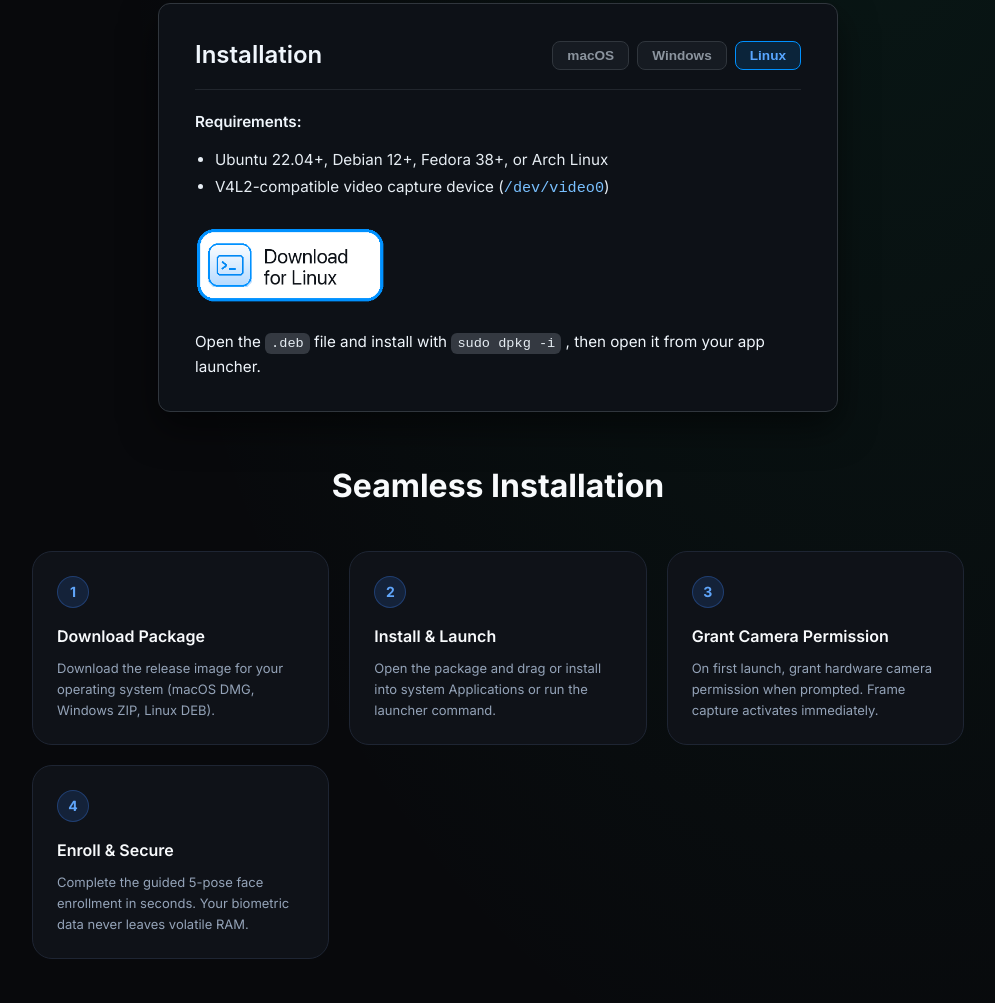
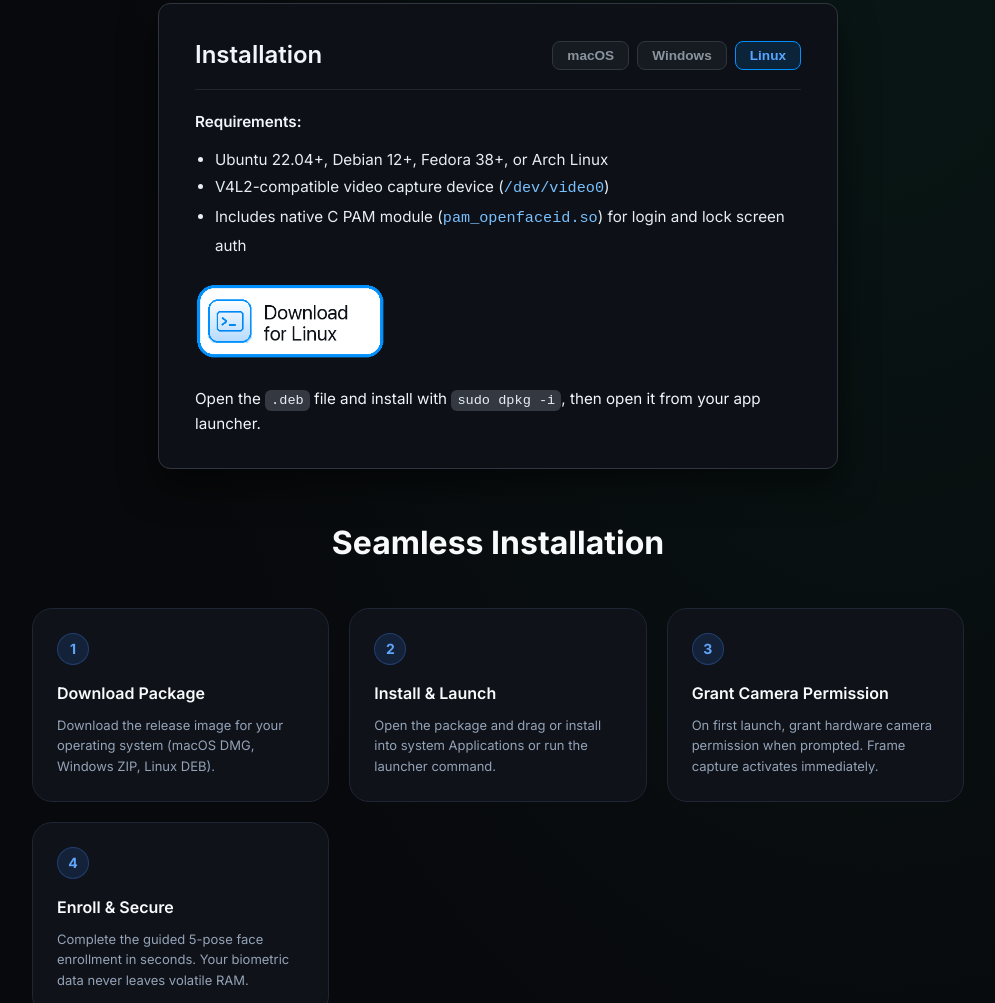
Before and after one commit to JayantOlhyan/OpenFaceID, a website: page website/index.html in a window 1280 px wide. Shown: the part 2110-3113 px from the top of the page, without its empty margins (142-1137 px from the left). Drawn offline with Linux system fonts and the light colour scheme.

Commit message:
docs(website): update platform installation guides and system requirements

```diff
--- a/website/index.html
+++ b/website/index.html
@@ -209,7 +209,8 @@
         </div>
 
         <p style="color: #f0f6fc; font-size: 0.95rem; margin: 0; line-height: 1.6;">
-          Open the <code style="background: rgba(110, 118, 129, 0.4); padding: 3px 6px; border-radius: 6px; color: #e6edf3; font-size: 0.85rem; font-family: ui-monospace, SFMono-Regular, monospace;">.dmg</code> file and drag <strong>OpenFaceID</strong> to <code style="background: rgba(110, 118, 129, 0.4); padding: 3px 6px; border-radius: 6px; color: #e6edf3; font-size: 0.85rem; font-family: ui-monospace, SFMono-Regular, monospace;">/Applications</code> , then open it.
+          Open the <code style="background: rgba(110, 118, 129, 0.4); padding: 3px 6px; border-radius: 6px; color: #e6edf3; font-size: 0.85rem; font-family: ui-monospace, SFMono-Regular, monospace;">.dmg</code> file and drag <strong>OpenFaceID</strong> to <code style="background: rgba(110, 118, 129, 0.4); padding: 3px 6px; border-radius: 6px; color: #e6edf3; font-size: 0.85rem; font-family: ui-monospace, SFMono-Regular, monospace;">/Applications</code>.<br />
+          <span style="font-size: 0.85rem; color: #8b949e; display: inline-block; margin-top: 6px;"><em>First launch: Right-click &rarr; Open (or run <code style="color: #79c0ff;">xattr -cr /Applications/OpenFaceID.app</code> in Terminal) to clear macOS quarantine.</em></span>
         </p>
       </div>
 
@@ -219,6 +220,7 @@
         <ul style="margin: 0 0 24px 20px; padding: 0; color: #e6edf3; font-size: 0.95rem; line-height: 1.8;">
           <li>Windows 10 or Windows 11 (64-bit)</li>
           <li>DirectShow or MediaFoundation compatible webcam</li>
+          <li>Includes native C++ Windows Credential Provider (<code style="color: #79c0ff;">OpenFaceIDCredentialProvider.dll</code>)</li>
         </ul>
 
         <div style="margin: 20px 0 20px;">
@@ -238,6 +240,7 @@
         <ul style="margin: 0 0 24px 20px; padding: 0; color: #e6edf3; font-size: 0.95rem; line-height: 1.8;">
           <li>Ubuntu 22.04+, Debian 12+, Fedora 38+, or Arch Linux</li>
           <li>V4L2-compatible video capture device (<code style="color: #79c0ff;">/dev/video0</code>)</li>
+          <li>Includes native C PAM module (<code style="color: #79c0ff;">pam_openfaceid.so</code>) for login and lock screen auth</li>
         </ul>
 
         <div style="margin: 20px 0 20px;">
@@ -247,7 +250,7 @@
         </div>
 
         <p style="color: #f0f6fc; font-size: 0.95rem; margin: 0; line-height: 1.6;">
-          Open the <code style="background: rgba(110, 118, 129, 0.4); padding: 3px 6px; border-radius: 6px; color: #e6edf3; font-size: 0.85rem; font-family: ui-monospace, SFMono-Regular, monospace;">.deb</code> file and install with <code style="background: rgba(110, 118, 129, 0.4); padding: 3px 6px; border-radius: 6px; color: #e6edf3; font-size: 0.85rem; font-family: ui-monospace, SFMono-Regular, monospace;">sudo dpkg -i</code> , then open it from your app launcher.
+          Open the <code style="background: rgba(110, 118, 129, 0.4); padding: 3px 6px; border-radius: 6px; color: #e6edf3; font-size: 0.85rem; font-family: ui-monospace, SFMono-Regular, monospace;">.deb</code> file and install with <code style="background: rgba(110, 118, 129, 0.4); padding: 3px 6px; border-radius: 6px; color: #e6edf3; font-size: 0.85rem; font-family: ui-monospace, SFMono-Regular, monospace;">sudo dpkg -i</code>, then open it from your app launcher.
         </p>
       </div>
     </div>
```
